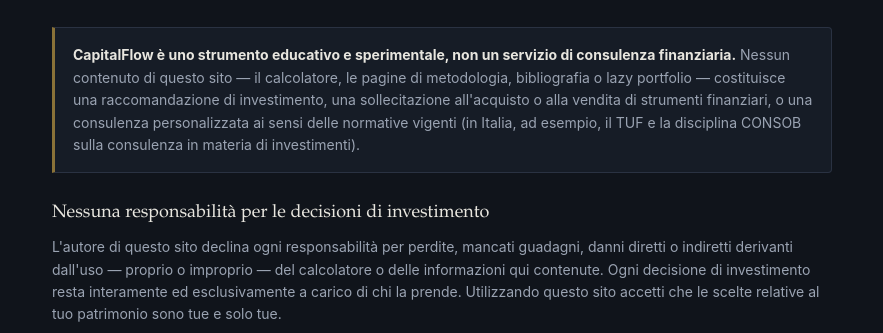
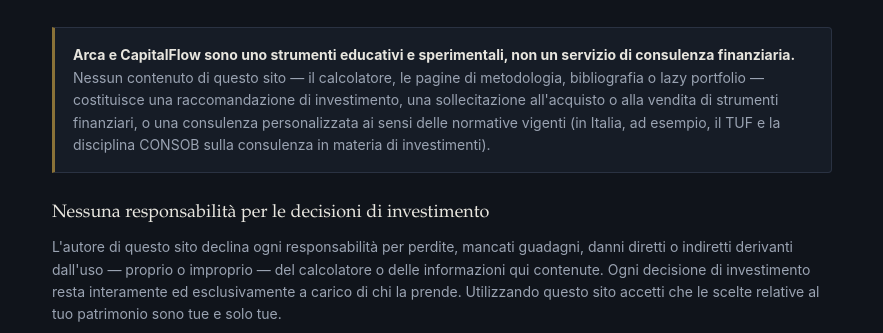
Before and after one commit to Spawnguz1/asset-allocator, a plain HTML site: page disclaimer.html in a window 1280 px wide. Shown: the part 420-753 px from the top of the page, without its empty margins (198-1081 px from the left). Drawn offline with Linux system fonts and the light colour scheme.

Commit message:
Update disclaimer.html

```diff
--- a/disclaimer.html
+++ b/disclaimer.html
@@ -162,7 +162,7 @@
     "kicker": "Note legali",
     "title": "Disclaimer",
     "subtitle": "Leggi con attenzione prima di usare il calcolatore o qualsiasi contenuto di questo sito.",
-    "main": "<b>CapitalFlow è uno strumento educativo e sperimentale, non un servizio di consulenza finanziaria.</b> Nessun contenuto di questo sito — il calcolatore, le pagine di metodologia, bibliografia o lazy portfolio — costituisce una raccomandazione di investimento, una sollecitazione all'acquisto o alla vendita di strumenti finanziari, o una consulenza personalizzata ai sensi delle normative vigenti (in Italia, ad esempio, il TUF e la disciplina CONSOB sulla consulenza in materia di investimenti).",
+    "main": "<b>Arca e CapitalFlow sono uno strumenti educativi e sperimentali, non un servizio di consulenza finanziaria.</b> Nessun contenuto di questo sito — il calcolatore, le pagine di metodologia, bibliografia o lazy portfolio — costituisce una raccomandazione di investimento, una sollecitazione all'acquisto o alla vendita di strumenti finanziari, o una consulenza personalizzata ai sensi delle normative vigenti (in Italia, ad esempio, il TUF e la disciplina CONSOB sulla consulenza in materia di investimenti).",
     "s1.h": "Nessuna responsabilità per le decisioni di investimento",
     "s1.p1": "L'autore di questo sito declina ogni responsabilità per perdite, mancati guadagni, danni diretti o indiretti derivanti dall'uso — proprio o improprio — del calcolatore o delle informazioni qui contenute. Ogni decisione di investimento resta interamente ed esclusivamente a carico di chi la prende. Utilizzando questo sito accetti che le scelte relative al tuo patrimonio sono tue e solo tue.",
     "s1.p2": "I mercati finanziari comportano un rischio di perdita, anche totale, del capitale investito. I rendimenti passati — inclusi quelli impliciti in qualunque backtest o simulazione citati in queste pagine — non sono garanzia di rendimenti futuri.",
@@ -185,7 +185,7 @@
     "kicker": "Legal notice",
     "title": "Disclaimer",
     "subtitle": "Read carefully before using the calculator or any content on this site.",
-    "main": "<b>CapitalFlow is an educational, experimental tool, not a financial advisory service.</b> No content on this site — the calculator, the methodology, bibliography, or lazy portfolio pages — constitutes investment advice, a solicitation to buy or sell financial instruments, or personalized advice under applicable regulations.",
+    "main": "<b>ARCA and CapitalFlow are an educationals, experimental tools, not a financial advisory service.</b> No content on this site — the calculator, the methodology, bibliography, or lazy portfolio pages — constitutes investment advice, a solicitation to buy or sell financial instruments, or personalized advice under applicable regulations.",
     "s1.h": "No liability for investment decisions",
     "s1.p1": "The author of this site disclaims all liability for losses, lost profits, or direct or indirect damages arising from the use — proper or improper — of the calculator or the information contained here. Every investment decision remains entirely and exclusively the responsibility of the person making it. By using this site you accept that decisions about your own wealth are yours and yours alone.",
     "s1.p2": "Financial markets carry a risk of loss, including total loss, of invested capital. Past returns — including any implied by backtests or simulations cited in these pages — are no guarantee of future returns.",
```
